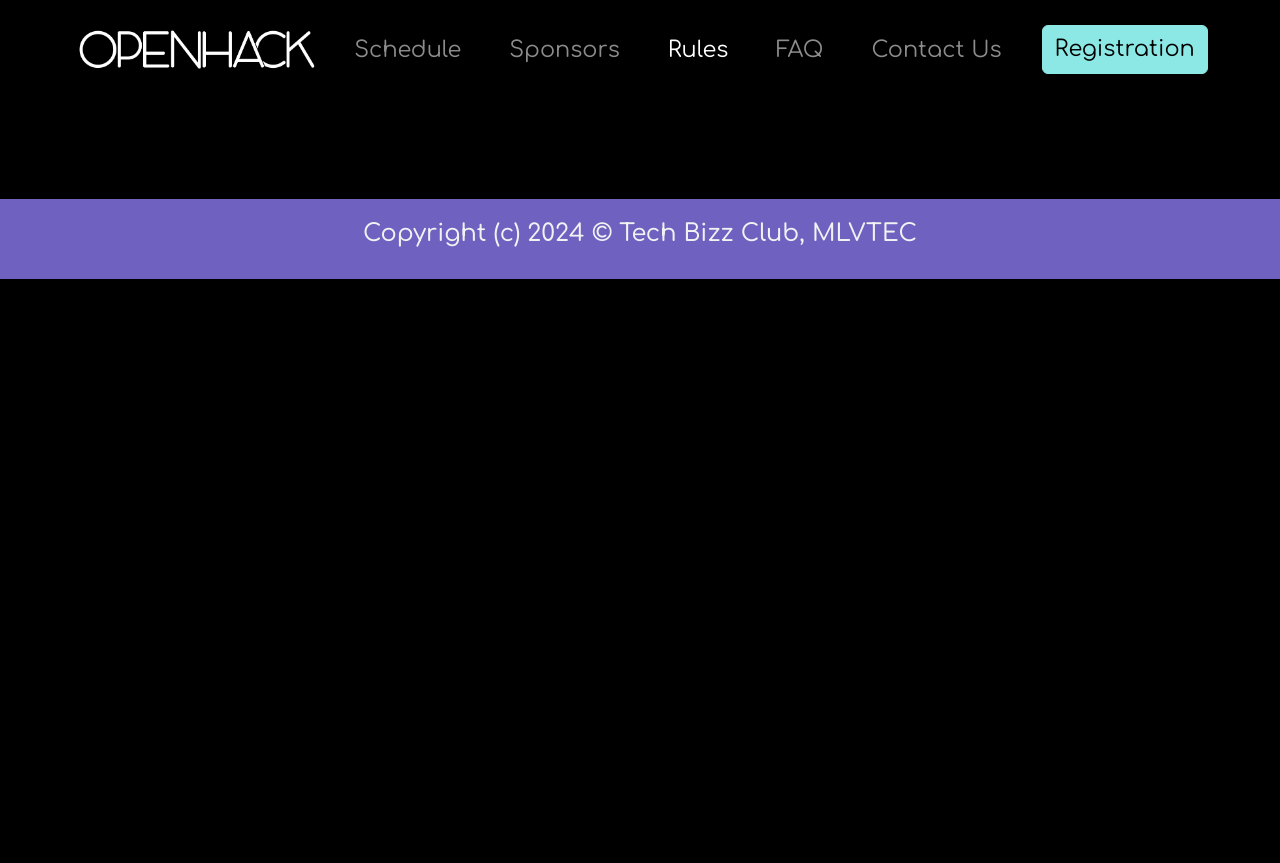
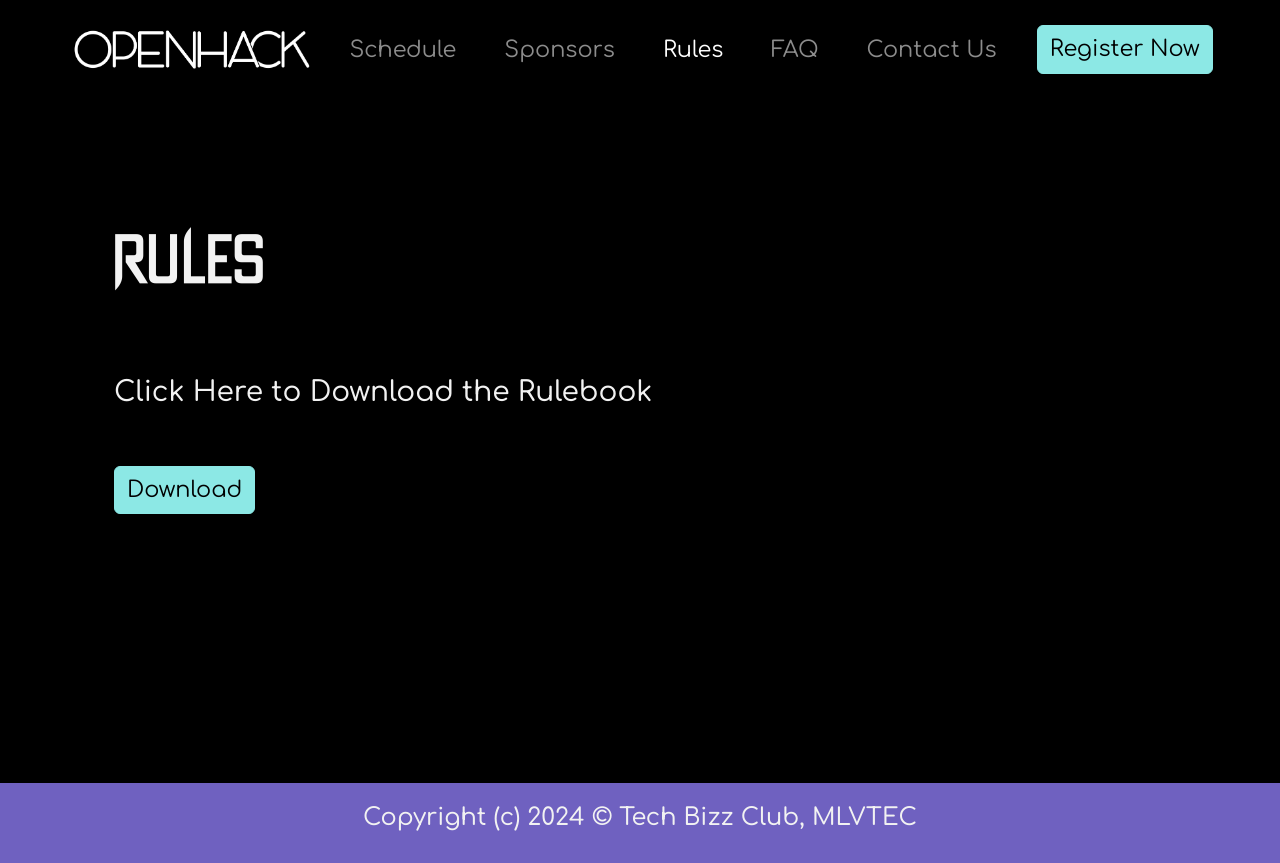
Before and after one commit to Krish2958/OpenHack, a React (Create React App) app in the folder openhack/: page /rules in a window 1280 px wide. Before the commit the page ends 800 px from the top, so only its background shows below. Built offline with nearby package versions, Linux system fonts and the light colour scheme.

Commit message:
[FEATURE] Added Rules Page

```diff
--- a/openhack/src/App.js
+++ b/openhack/src/App.js
@@ -2,7 +2,7 @@ import React from 'react';
 import { Container } from 'react-bootstrap';
 import 'bootstrap/dist/css/bootstrap.min.css';
 import './App.css';
-import { Home, Schedule, ContactUs, FAQ, Sponsors, Registration } from './pages';
+import { Home, Schedule, ContactUs, FAQ, Sponsors, Registration, Rules } from './pages';
 import { CustomNavbar } from './components/CustomNavbar';
 import { BrowserRouter as Router, Routes, Route } from 'react-router-dom';
 import { Footer } from './components/Footer';
@@ -17,6 +17,7 @@ const App = () => {
           <Route path="/" element={<Home />} />
           <Route path="/schedule" element={<Schedule />} />
           <Route path="/contact-us" element={<ContactUs />} />
+          <Route path="/rules" element={<Rules />} />
           <Route path="/faq" element={<FAQ />} />
           <Route path="/sponsors" element={<Sponsors />} />
           <Route path="/registration" element={<Registration />} />
--- a/openhack/src/assets/index.js
+++ b/openhack/src/assets/index.js
@@ -15,6 +15,7 @@ import KrishMaheshwari from './Krish_Maheshwari.png';
 import LakshayAgarwal from './Lakshay_Agarwal.png';
 import RishiRajOjha from './Rishi_Raj_Ojha.png';
 import TusharDaga from './Tushar_Daga.png';
+import OpenHackRuleBook from './OpenHack_Rulebook.pdf';
 
 export const Assets = {
     OpenHackWebM: OpenHackWebM,
@@ -34,4 +35,5 @@ export const Assets = {
     KrishMaheshwari: KrishMaheshwari,
     LakshayAgarwal: LakshayAgarwal,
     RishiRajOjha: RishiRajOjha,
+    OpenHackRuleBook: OpenHackRuleBook,
 }
--- a/openhack/src/components/CustomNavbar/index.jsx
+++ b/openhack/src/components/CustomNavbar/index.jsx
@@ -56,7 +56,7 @@ export const CustomNavbar = () => {
             <Nav.Link>Contact Us</Nav.Link>
           </LinkContainer>
           <LinkContainer to="/registration" onClick={handleNavCollapse}>
-            <Button className='reg-button' variant="primary">Registration</Button>
+            <Button className='reg-button' variant="primary">Register Now</Button>
           </LinkContainer>
         </Nav>
       </Navbar.Collapse>
--- a/openhack/src/pages/Home/index.jsx
+++ b/openhack/src/pages/Home/index.jsx
@@ -23,7 +23,7 @@ export const Home = () => {
         <div className='name-container'><h3 className='coming-soon__text'>Early Bird Registration Ends in:</h3>
 
         </div>
-        <CountdownTimer  targetDate="2024-02-14T23:59:59" />
+        <CountdownTimer  targetDate="2024-02-13T23:59:59" />
         <Button className='coming-soon__reg-button' href='/registration' variant="primary">Register Now</Button>
         <span className='coming-soon__icon-container'>
           <a href="tel:+917568379160" >
--- /dev/null
+++ b/openhack/src/pages/Rules/Rules.css
@@ -0,0 +1,35 @@
+.rules-page {
+    display: flex;
+    flex-direction: column;
+    gap: 3rem;
+    height: 65vh;
+
+}
+
+.rules-title {
+    font-family: 'Into The Void';
+    color: #F2F2F2;
+    font-size: 48px;
+    margin-left: 2rem;
+    margin-top: 2rem;
+
+    @media screen and (max-width: 768px) {
+        font-size: 24px;
+    }
+}
+
+.rules-content {
+    font-family: Comfortaa;
+    color: #F2F2F2;
+    margin-left: 2rem;
+    margin-top: 2rem;
+
+    @media screen and (max-width: 768px) {
+        font-size: 18px;
+    }
+}
+
+.rules-download  {
+    width: fit-content;
+    margin-left: 2rem;
+}
--- /dev/null
+++ b/openhack/src/pages/Rules/index.jsx
@@ -0,0 +1,13 @@
+import React from 'react'
+import { Button } from 'react-bootstrap'
+import { Assets } from '../../assets'
+import './Rules.css'
+export const Rules = () => {
+  return (
+    <div className='rules-page'>
+        <h2 className='rules-title'>Rules</h2>
+        <h3 className='rules-content'> Click Here to Download the Rulebook</h3>
+        <Button href={Assets.OpenHackRuleBook} target='_blank' className='rules-download reg-button'>Download</Button>
+    </div>
+  )
+}
--- a/openhack/src/pages/index.js
+++ b/openhack/src/pages/index.js
@@ -4,3 +4,4 @@ export { ContactUs } from "./ContactUs";
 export { Home } from './Home';
 export { Sponsors } from './Sponsors';
 export { Registration } from './Registration';
+export { Rules } from './Rules';
```
Also changed, not shown: 1 other file (tests, documents, lock files or other folders).
